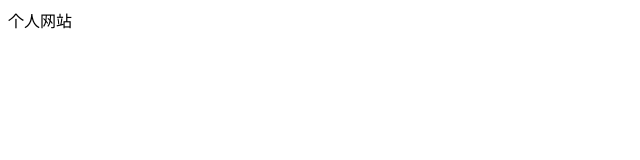
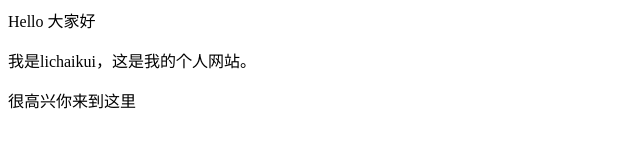
Before and after one commit to fubaisen/python, a plain HTML site: page index.html in a window 1280 px wide. Shown: the whole page, without its empty margins (0-640 px from the left). Drawn offline with Linux system fonts and the light colour scheme.

Commit message:
Update index.html

```diff
--- a/index.html
+++ b/index.html
@@ -1 +1,3 @@
-个人网站
+<p>Hello 大家好</p>
+<p>我是lichaikui，这是我的个人网站。 </p>
+<p>很高兴你来到这里
```
